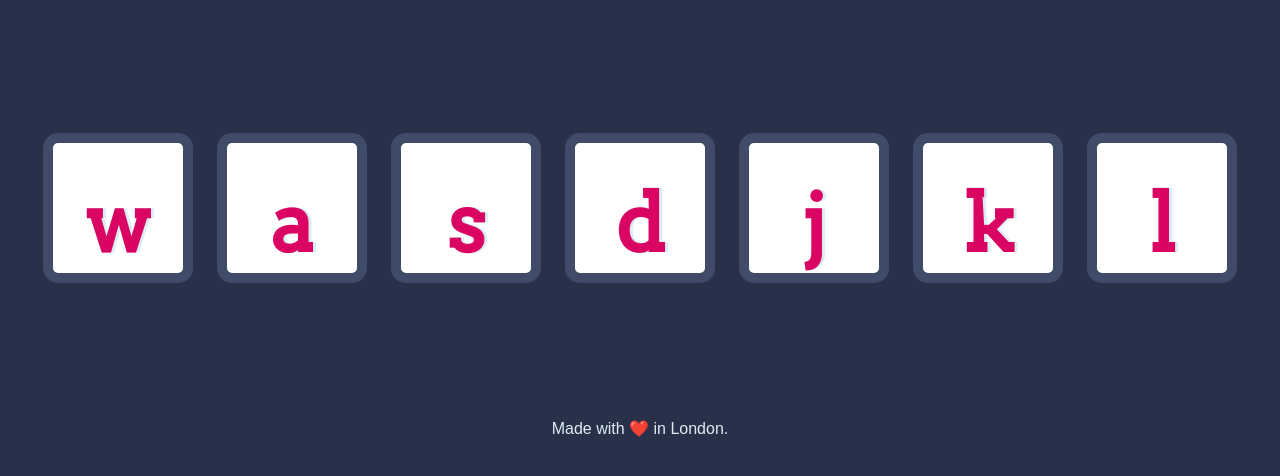
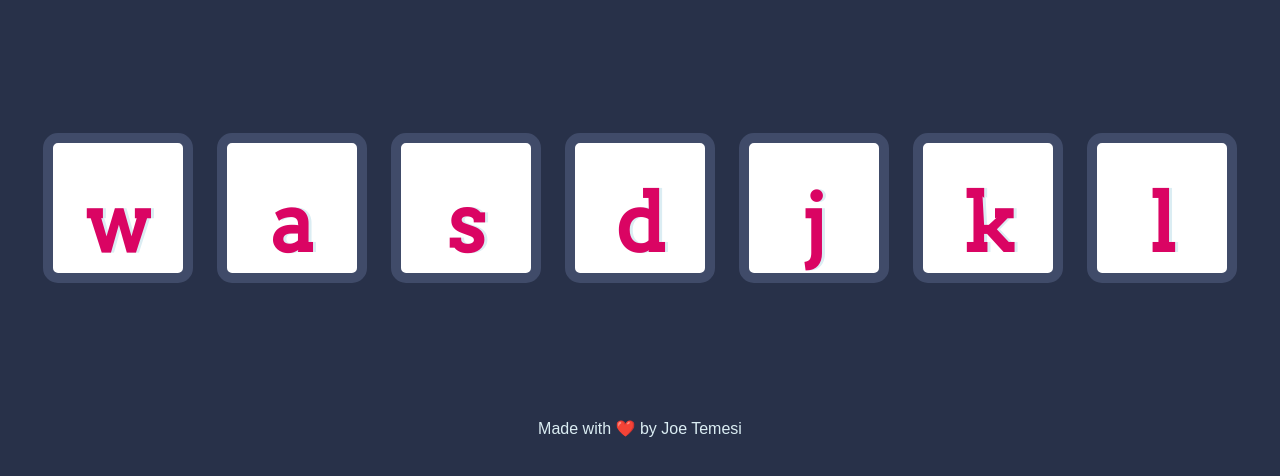
Before and after one commit to joetemesi/Web_Development_Projects, a plain HTML site: page 03_ JAVASCRIPT/18.1 JS- Drum Kit/index.html in a window 1280 px wide. Shown: the part 156-632 px from the top of the page. Drawn offline with Linux system fonts and the light colour scheme.

Commit message:
Changed footer

```diff
--- a/03_ JAVASCRIPT/18.1 JS- Drum Kit/index.html
+++ b/03_ JAVASCRIPT/18.1 JS- Drum Kit/index.html
@@ -23,7 +23,7 @@
 
 
   <footer>
-    Made with ❤️ in London.
+    Made with ❤️ by Joe Temesi
   </footer>
   <script src = "index.js"></script>
 </body>
```
